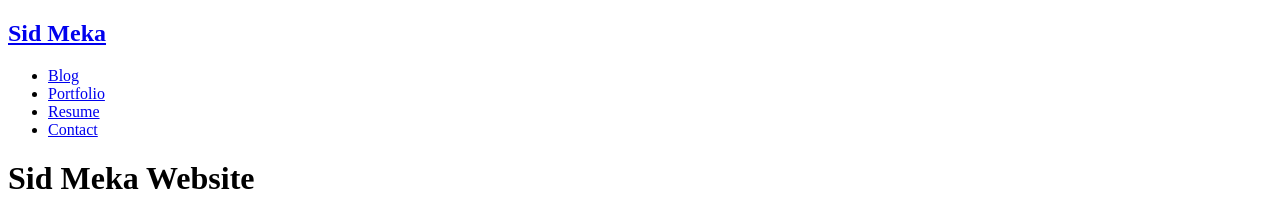
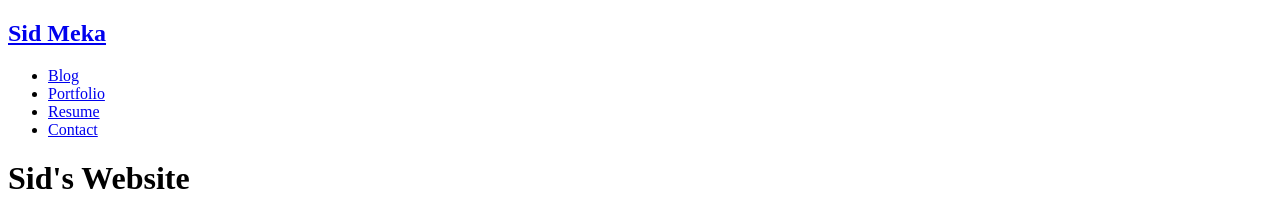
Before and after one commit to MekaSid/MekaSid.github.io, a plain HTML site: page index.html in a window 1280 px wide. Shown: the top 216 px of the page. Drawn offline with Linux system fonts and the light colour scheme.

Commit message:
feat: testing github connection

```diff
--- a/index.html
+++ b/index.html
@@ -14,7 +14,7 @@
         </ul>
       </nav>
     <main>
-      <h1 class="page-title">Sid Meka Website</h1>
+      <h1 class="page-title">Sid's Website</h1>
       <div class="about">
         <div class="about-image">
             <img src="sky.jpg" alt="A video of an image of the sky and clouds being too
```
